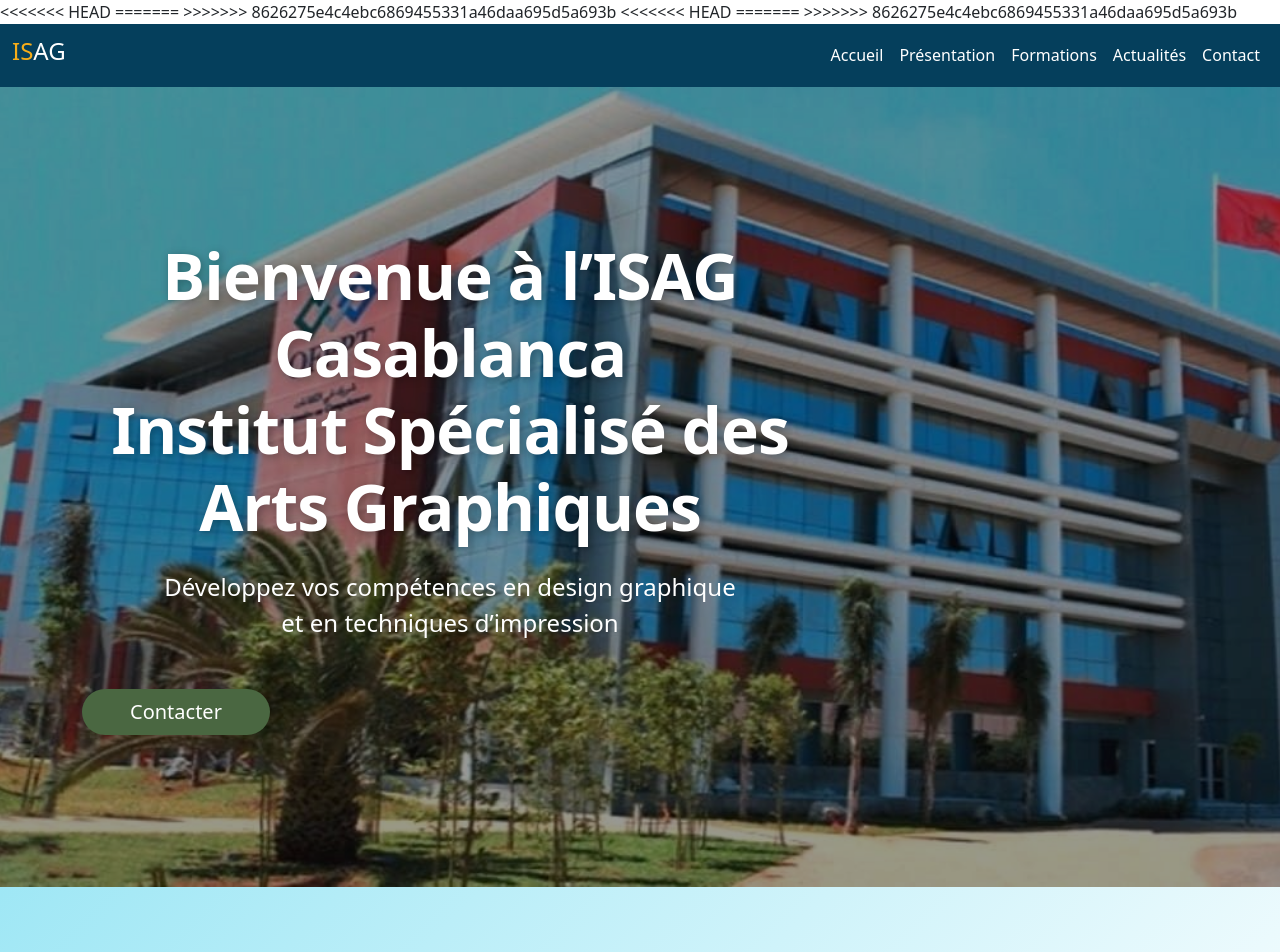
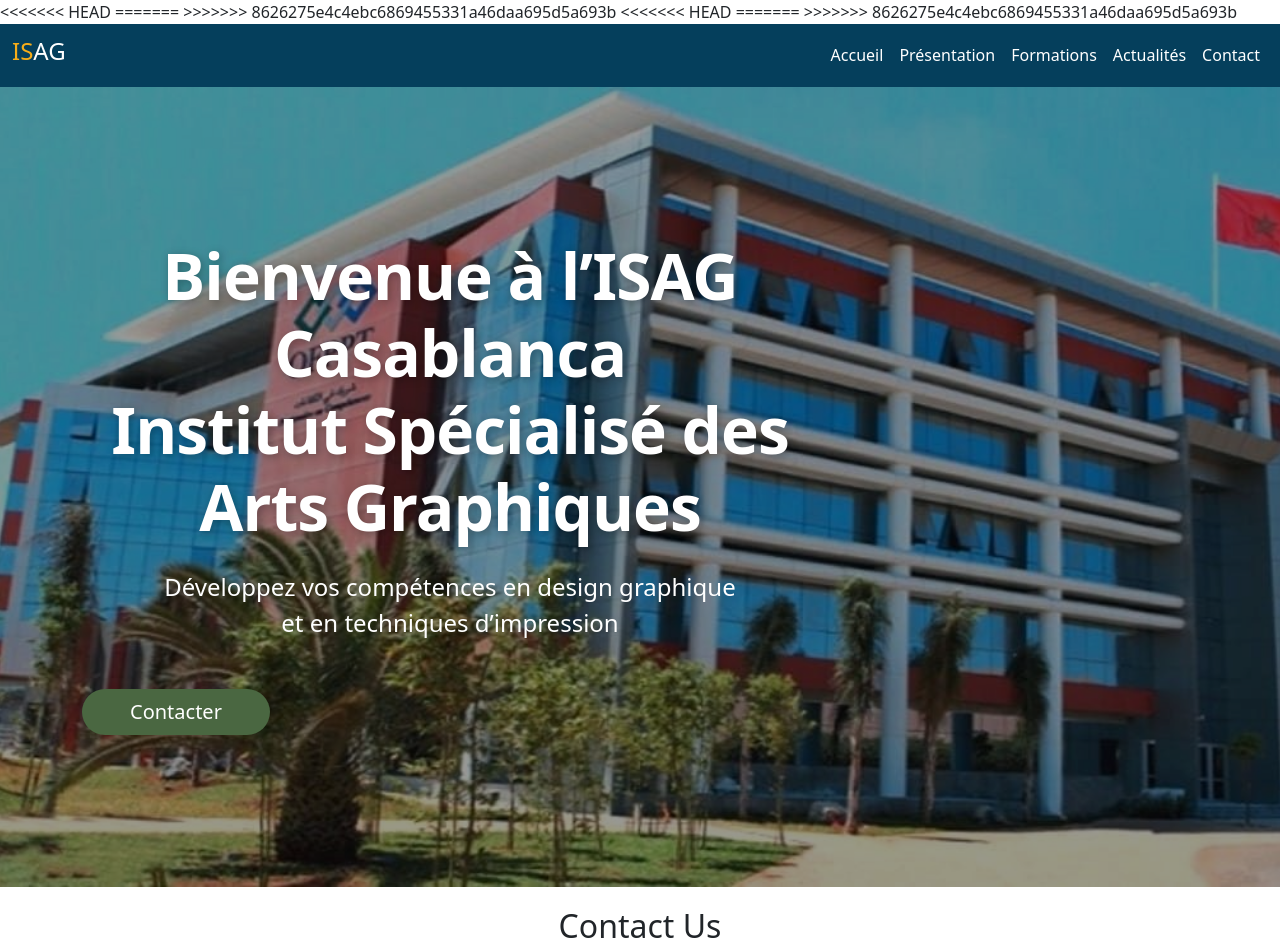
Before and after one commit to sarabouzekri06-creator/vitrine, a React (Create React App) app: page / in a window 1280 px wide. Shown: the top 952 px of the page. Built offline with nearby package versions, Linux system fonts and the light colour scheme.

Commit message:
Installer les dépendances de la page Contact

```diff
--- a/src/App.js
+++ b/src/App.js
@@ -7,6 +7,8 @@
 import Navbar from './components/navbar';
 
 import Hero from './components/Hero';
+import ContactPage from './page/ContactPage';
+
 import About from './pages/presentation';
 import Footer from './components/footer';
 import logo from './logo.svg';
@@ -26,6 +28,7 @@
 
       {/* Hero Section */}
       <Hero />
+      <ContactPage/>
 
       {/* About / Presentation */}
       <About />
```
